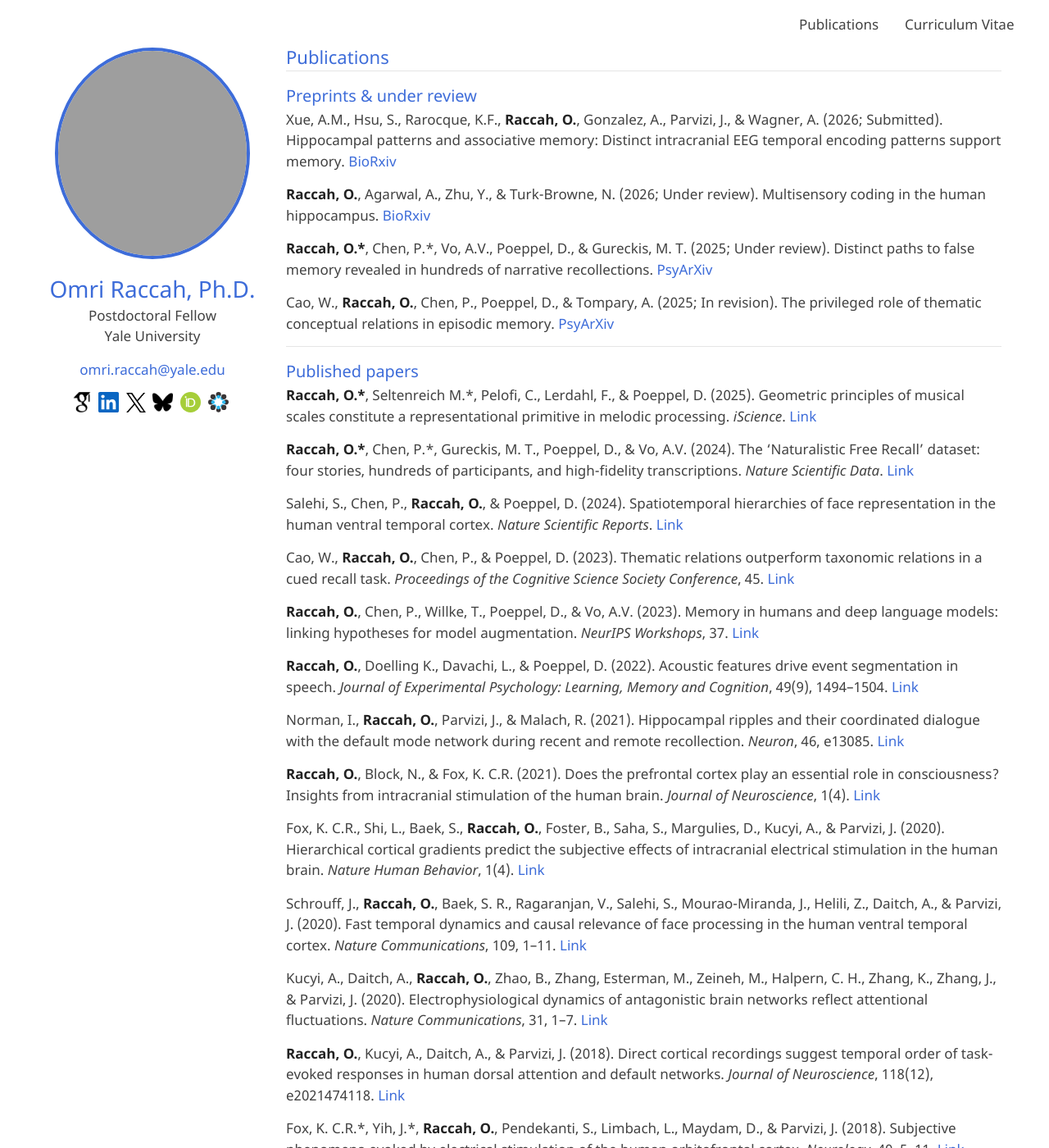
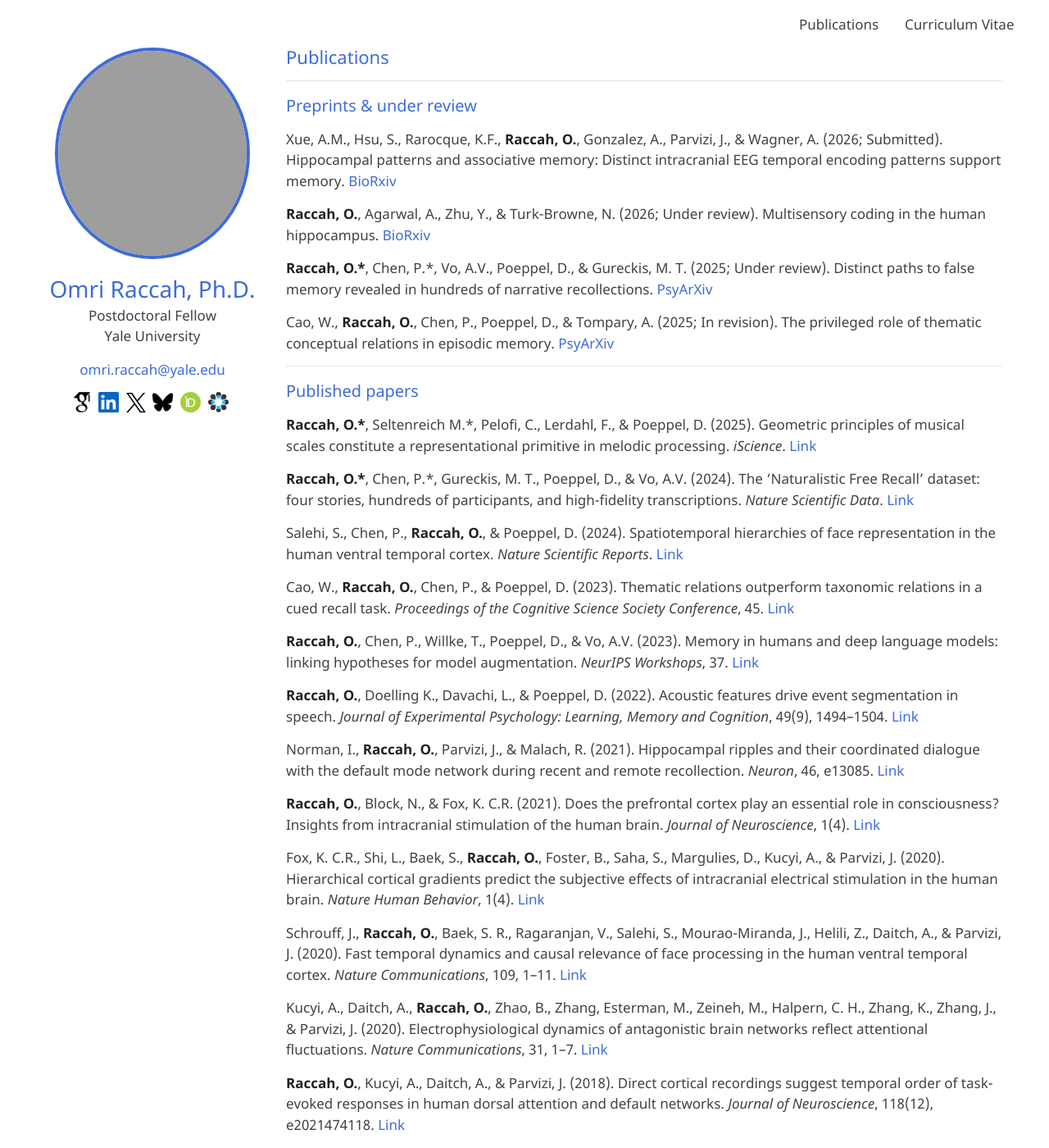
Before and after one commit to omriraccah/omriraccah.github.io, a Jekyll site: the page built from publications.md, in a window 1280 px wide and 1400 px high. Shown: the whole window at 82% size. Built offline with Jekyll 4.4.1, drawn with Linux system fonts in a browser that asks for light colours; our own code applies the rules of GitHub Pages for plain Markdown files; grey boxes are pictures that could not be loaded.

Commit message:
Add more space below section headings
Co-Authored-By: Claude Opus 4.6 (1M context) <noreply@anthropic.com>

```diff
--- a/_sass/jekyll-theme-minimal.scss
+++ b/_sass/jekyll-theme-minimal.scss
@@ -17,7 +17,7 @@ h1 {
 
 h2, h3, h4, h5, h6 {
   color:#3D6CD9;
-  margin:0 0 6px;
+  margin:0 0 18px;
 }
 
 p, ul, ol, table, pre, dl {
```
